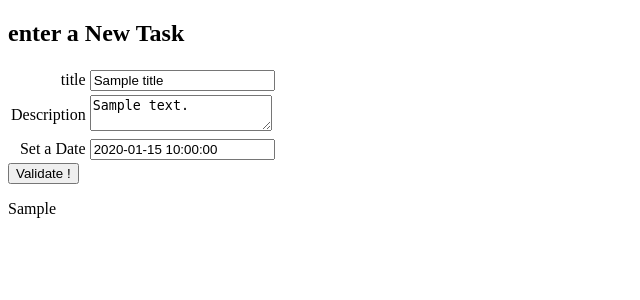
After one commit to EricPerlinski/Hurb, a Python web app: template templates/newtask.html in a window 1280 px wide. The commit adds this page. Shown: the top 300 px of the page, without its empty margins (0-640 px from the left). Run offline with Jinja, Linux system fonts and the light colour scheme; the template is opened without the code that fills it: most values are stand-ins (such as "Sample title", 1, 10 or a date in 2020); some libraries are stand-ins or nearby versions.

Commit message:
Insert of a link in the mainPage to register a NewTask Creation of a Task registration Page

```diff
--- a/templates/header.html
+++ b/templates/header.html
@@ -28,6 +28,10 @@
             {% endif %}
         </div>
 
+        <div class="task-area">
+            <a class="login-link" href="/newtask">newtask</a>
+        </div>
+
         <div id="content">
             {% block content %}
 
--- /dev/null
+++ b/templates/newtask.html
@@ -0,0 +1,72 @@
+<!DOCTYPE html>
+
+<html>
+  <head>
+    <title>Put a newTask</title>
+    <style type="text/css">
+      .label {text-align: right}
+      .error {color: red}
+    </style>
+
+    <link rel="stylesheet" href="//code.jquery.com/ui/1.11.4/themes/smoothness/jquery-ui.css">
+    <script src="//code.jquery.com/jquery-1.10.2.js"></script>
+    <script src="//code.jquery.com/ui/1.11.4/jquery-ui.js"></script>
+    <link rel="stylesheet" href="/resources/demos/style.css">
+    <script>
+    $(function() {
+      $( "#datepicker" ).datepicker();
+    });
+    </script>
+
+  </head>
+
+  <body>
+    <h2>enter a New Task</h2>
+    <form method="post">
+      <table>
+        <tr>
+          <td class="label">
+            title
+          </td>
+          <td>
+            <input type="text" name="title" value="{{title}}">
+          </td>
+          <td class="error">
+            {{error_title}}
+          </td>
+        </tr>
+
+        <tr>
+          <td class="label">
+            Description
+          </td>
+          <td>
+            <textarea name="description">{{description}}</textarea>
+          </td>
+          <td class="error">
+            {{error_description}}
+          </td>
+        </tr>
+
+        <tr>
+          <td class="label">
+            Set a Date
+          </td>
+          <td>
+            <input type="text" id="datepicker" name="date" value="{{date}}">
+          </td>
+          <td class="error">
+            {{error_date}}
+          </td>
+        </tr>
+
+      </table>
+
+      <input type="submit" value="Validate !">
+    </form>
+
+
+    <p>{{valid_task}}</p>
+  </body>
+
+</html>
```
Also changed, not shown: log.py (+55 -11 lines), 1 other file.
